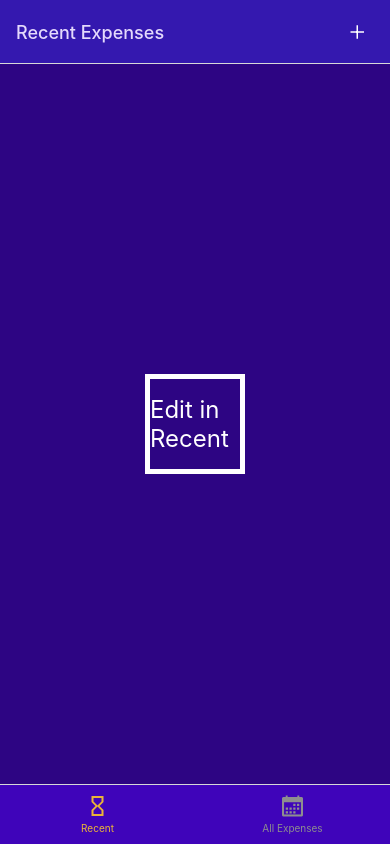
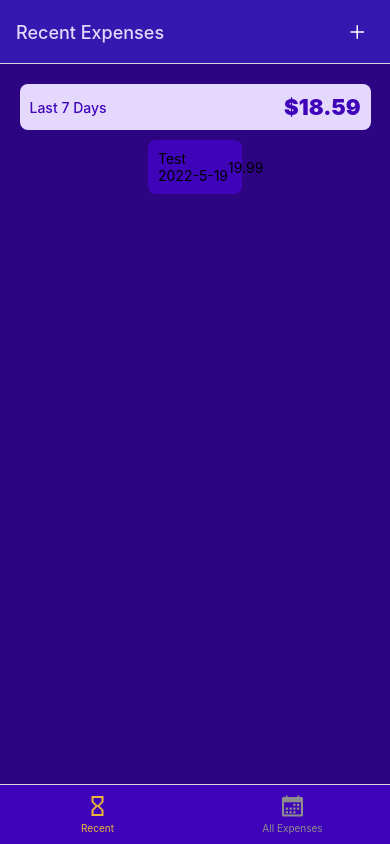
Before and after one commit to ArkadiK94/ExpenseTrackerRN, a React Native app: screen /RecentExpenses in a window 390 px wide. Built offline with nearby package versions, Linux system fonts and the light colour scheme.

Commit message:
adding expenses list - in progress

```diff
--- /dev/null
+++ b/components/ExpensesList/ExpensesItem.js
@@ -0,0 +1,39 @@
+import { Text, View, StyleSheet } from "react-native";
+
+import TriggersForNavigation from "../TriggersForNavigation";
+import Colors from "../../util/colors";
+
+const ExpensesItem = ({ title, date, price, id }) => {
+  return (
+    <TriggersForNavigation
+      screenName="EditExpense"
+      style={{ alignItems: "center" }}
+      android_ripple_color={Colors.primary100}
+    >
+      <View style={styles.mainContainer}>
+        <View style={styles.textContainer}>
+          <Text style={styles.title}>{title}</Text>
+          <Text style={styles.date}>{date}</Text>
+        </View>
+        <View style={styles.priceContainer}>
+          <Text style={styles.price}>{price}</Text>
+        </View>
+      </View>
+    </TriggersForNavigation>
+  );
+};
+
+export default ExpensesItem;
+
+const styles = StyleSheet.create({
+  mainContainer: {
+    flexDirection: "row",
+    justifyContent: "space-between",
+    alignItems: "center",
+    elevation: 8,
+    borderRadius: 8,
+    backgroundColor: Colors.primary500,
+    width: "75%",
+    padding: 10,
+  },
+});
--- /dev/null
+++ b/components/ExpensesList/ExpensesList.js
@@ -0,0 +1,22 @@
+import { View, StyleSheet } from "react-native";
+
+import ExpensesTotalItem from "./ExpensesTotalItem";
+import ExpensesItem from "./ExpensesItem";
+
+const ExpensesList = ({ title, sum }) => {
+  return (
+    <View style={styles.rootContainer}>
+      <ExpensesTotalItem title={title} sum={sum} />
+      <ExpensesItem title="Test" date="2022-5-19" price="19.99" />
+    </View>
+  );
+};
+
+const styles = StyleSheet.create({
+  rootContainer: {
+    flex: 1,
+    alignItems: "center",
+  },
+});
+
+export default ExpensesList;
--- /dev/null
+++ b/components/ExpensesList/ExpensesTotalItem.js
@@ -0,0 +1,37 @@
+import { View, Text, StyleSheet } from "react-native";
+
+import Colors from "../../util/colors";
+
+const ExpensesTotalItem = ({ title, sum }) => {
+  return (
+    <View style={styles.totalItemContainer}>
+      <Text style={styles.title}>{title}</Text>
+      <Text style={styles.sum}>${sum}</Text>
+    </View>
+  );
+};
+
+export default ExpensesTotalItem;
+
+const styles = StyleSheet.create({
+  totalItemContainer: {
+    width: "90%",
+    backgroundColor: Colors.primary100,
+    borderRadius: 8,
+    flexDirection: "row",
+    marginTop: 20,
+    marginBottom: 10,
+    padding: 10,
+    alignItems: "center",
+    justifyContent: "space-between",
+  },
+  title: {
+    color: Colors.primary500,
+    fontWeight: "500",
+  },
+  sum: {
+    color: Colors.primary500,
+    fontWeight: "900",
+    fontSize: 22,
+  },
+});
--- /dev/null
+++ b/components/ExpensesList/index.js
@@ -0,0 +1,3 @@
+import ExpensesList from "./ExpensesList";
+
+export default ExpensesList;
--- a/components/TriggersForNavigation.js
+++ b/components/TriggersForNavigation.js
@@ -6,6 +6,7 @@ const TriggersForNavigation = ({
   children,
   onPress = null,
   style,
+  android_ripple_color,
 }) => {
   const navigation = useNavigation();
   const pressHandler = () => {
@@ -15,7 +16,7 @@ const TriggersForNavigation = ({
     navigation.navigate(screenName);
   };
   return (
-    <Pressable onPress={pressHandler}>
+    <Pressable onPress={pressHandler} android_ripple={{ color: "#fff" }}>
       <View style={style}>{children}</View>
     </Pressable>
   );
--- a/screens/AllExpensesScreen.js
+++ b/screens/AllExpensesScreen.js
@@ -1,36 +1,6 @@
-import { Text, Pressable, View, StyleSheet } from "react-native";
+import ExpensesList from "../components/ExpensesList";
 
-const AllExpensesScreen = ({ navigation }) => {
-  const editPressHander = () => {
-    navigation.navigate("EditExpense");
-  };
-  return (
-    <View style={styles.rootContainer}>
-      <Pressable style={styles.btnContainer} onPress={editPressHander}>
-        <Text style={styles.text}>Edit in All</Text>
-      </Pressable>
-    </View>
-  );
+const AllExpensesScreen = () => {
+  return <ExpensesList title="Total" sum={300.53} />;
 };
 export default AllExpensesScreen;
-
-const styles = StyleSheet.create({
-  rootContainer: {
-    flex: 1,
-    flexDirection: "row",
-    justifyContent: "space-around",
-    alignItems: "center",
-  },
-  text: {
-    color: "#fff",
-    fontSize: 24,
-  },
-  btnContainer: {
-    height: 100,
-    width: 100,
-    borderWidth: 5,
-    borderColor: "#fff",
-    justifyContent: "center",
-    alignItems: "center",
-  },
-});
--- a/screens/RecentExpensesScreen.js
+++ b/screens/RecentExpensesScreen.js
@@ -1,36 +1,7 @@
-import { Text, Pressable, View, StyleSheet } from "react-native";
+import ExpensesList from "../components/ExpensesList";
 
-const RecentExpensesScreen = ({ navigation }) => {
-  const editPressHander = () => {
-    navigation.navigate("EditExpense");
-  };
-  return (
-    <View style={styles.rootContainer}>
-      <Pressable style={styles.btnContainer} onPress={editPressHander}>
-        <Text style={styles.text}>Edit in Recent</Text>
-      </Pressable>
-    </View>
-  );
+const RecentExpensesScreen = () => {
+  return <ExpensesList title="Last 7 Days" sum={18.59} />;
 };
+
 export default RecentExpensesScreen;
-
-const styles = StyleSheet.create({
-  rootContainer: {
-    flex: 1,
-    flexDirection: "row",
-    justifyContent: "space-around",
-    alignItems: "center",
-  },
-  text: {
-    color: "#fff",
-    fontSize: 24,
-  },
-  btnContainer: {
-    height: 100,
-    width: 100,
-    borderWidth: 5,
-    borderColor: "#fff",
-    justifyContent: "center",
-    alignItems: "center",
-  },
-});
--- a/util/colors.js
+++ b/util/colors.js
@@ -4,7 +4,7 @@ const Colors = {
   primary400: "#3418AF",
   primary500: "#3F04BA",
   primary700: "#2D0583",
-  primary900: "#1C0C53",
+  primary900: "#15044b",
   secondery200: "#9070CD",
   secondery500: "#ECB537",
   secondery700: "#790101",
```
